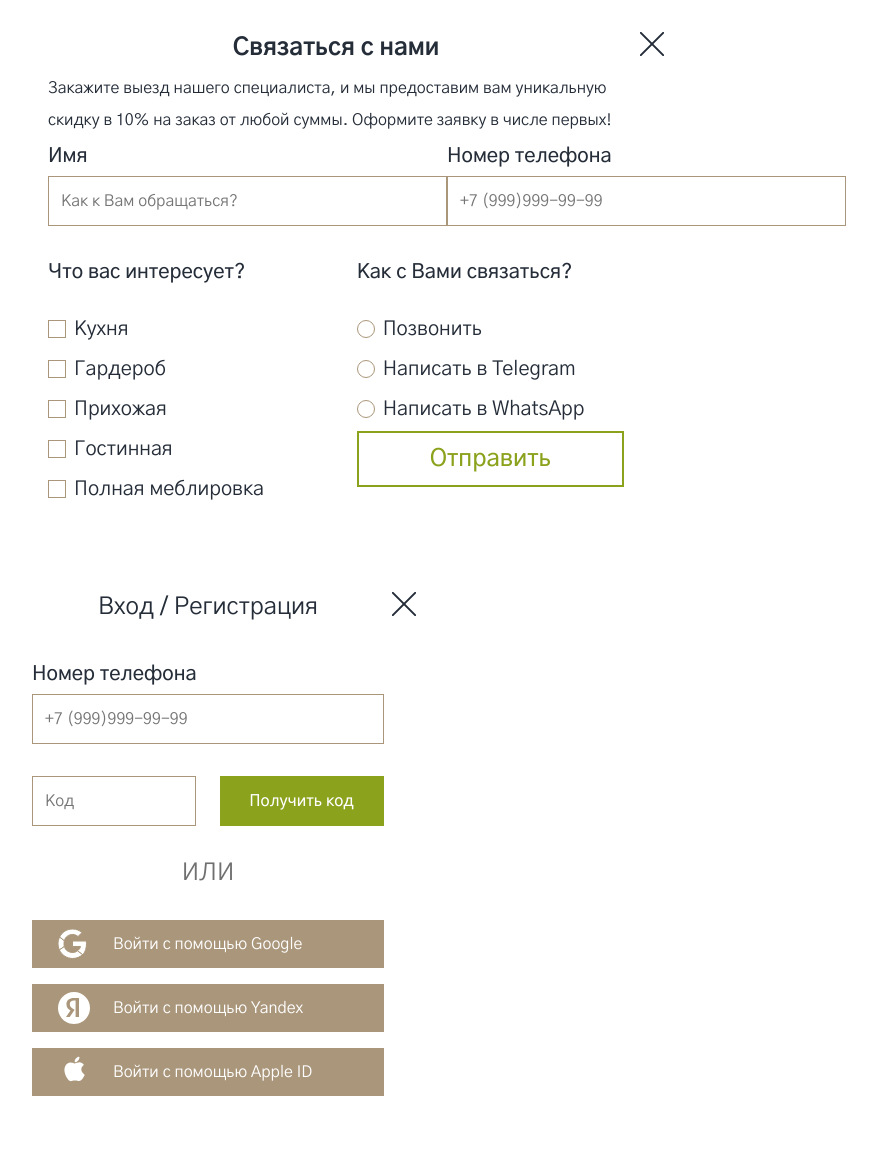
After one commit to juliakarabasova/megahackathon_istok_22, a Django app: template templates/connection.html in a window 1280 px wide. The commit adds this page. Shown: the whole page, without its empty margins (24-901 px from the left). Run offline with Django 5.2, Linux system fonts and the light colour scheme; the template is opened without the code that fills it, so the values that code supplies are empty.

Commit message:
style connect

```diff
--- /dev/null
+++ b/static/styleconnection.css
@@ -0,0 +1,292 @@
+* {
+    padding: 0;
+    margin: 0;
+    box-sizing: border-box;
+    font-family: "Gothic A1", sans-serif;
+}
+
+input[type="checkbox"] {
+    appearance: none;
+    background: #fff;
+    border: 1px solid #AA967B;
+    height: 18px;
+    width: 18px;
+    position: relative;
+}
+
+input[type="radio"] {
+    appearance: none;
+    background: #fff;
+    border-radius: 8px;
+    border: 1px solid #AA967B;
+    height: 18px;
+    width: 18px;
+    border-radius: 100%;
+    position: relative;
+}
+
+  input[type="radio"]::before,
+  input[type="checkbox"]::before{
+  content: "";
+  position: absolute;
+  margin: auto;
+  left: 0;
+  right: 0;
+  bottom: 0;
+  overflow: hidden;
+  top: 0;
+}
+
+input[type="radio"]:checked::before {
+    border: 5px solid transparent;
+    border-radius: 100%;
+    background: #AA967B;
+    margin: 2px;
+}
+
+input[type="checkbox"]:checked::before {
+    border-right: 5px solid #AA967B;
+    border-bottom: 6px solid #AA967B;
+    height: 90%;
+    width: 30%;
+    transform: rotate(50deg) translateY(-20%) translateX(-10%);
+}
+
+.close__connection {
+    position: absolute;
+    margin: 8px 0 0 592px;
+    cursor: pointer;
+}
+
+.wrapper {
+    width: 720px;
+    height: 568px;
+    padding: 24px 72px 48px;
+    border-radius: 16px;
+    background: #FFF;
+}
+
+.connection__title {
+    text-align: center;
+    color: #252D39;
+    font-size: 24px;
+    font-style: normal;
+    font-weight: 700;
+    line-height: 200%;
+}
+
+.connection__text {
+    max-width: 576px;
+    margin: 0 auto;
+    color: #252D39;
+    font-size: 16px;
+    font-style: normal;
+    font-weight: 400;
+    line-height: 200%;
+}
+
+.connection__wrapper {
+    display: flex;
+    justify-content: space-between;
+    margin-bottom: 26px;
+}
+
+.connection__field {
+    display: flex;
+    flex-direction: column;
+}
+
+.connection__head {
+    color: #252D39;
+    font-size: 20px;
+    font-style: normal;
+    font-weight: 500;
+    line-height: 200%;
+}
+
+.connection__input {
+    display: inline-flex;
+    padding: 8px 56px 8px 12px;
+    align-items: center;
+    border: 1px solid #AA967B;
+    color: #707070;
+    font-size: 16px;
+    font-style: normal;
+    font-weight: 400;
+    line-height: 200%;
+}
+
+.connection__help {
+    display: flex;
+    flex-direction: column;
+    border: 0;
+}
+
+.connection__help_checkboxRadio {
+    margin-bottom: 17px;
+}
+
+.connection__label {
+    display: flex;
+    align-items: center;
+    gap: 8px;
+    color: #252D39;
+    font-size: 20px;
+    font-style: normal;
+    font-weight: 300;
+    line-height: 200%;
+}
+
+.connection__btn {
+    display: inline-flex;
+    padding: 2px 71px;
+    margin-top: 2px;
+    justify-content: center;
+    align-items: center;
+    flex-shrink: 0;
+    border: 2px solid #8BA21D;
+    background: #FFF;
+    color: #8BA21D;
+    font-size: 24px;
+    font-style: normal;
+    font-weight: 500;
+    line-height: 200%;
+    cursor: pointer;
+}
+
+.loginRegistration {
+    width: 464px;
+    height: 600px;
+    padding: 24px 56px 76px;
+    border-radius: 16px;
+    background: #FFF;
+}
+
+.loginRegistration__close {
+    position: absolute;
+    margin-left: 360px;
+    cursor: pointer;
+}
+
+.loginRegistration__title {
+    margin-bottom: 32px;
+    color: #252D39;
+    text-align: center;
+    font-size: 24px;
+    font-style: normal;
+    font-weight: 400;
+    line-height: normal;
+}
+
+.loginRegistration__numPhone {
+    display: flex;
+    flex-direction: column;
+}
+
+.loginRegistration__head {
+    color:#252D39;
+    font-size: 20px;
+    font-style: normal;
+    font-weight: 500;
+    line-height: 200%;
+}
+
+.loginRegistration__phone {
+    display: flex;
+    width: 164px;
+    padding: 8px 0px 8px 12px;
+    align-items: center;
+    border: 1px solid #AA967B;
+    color: #707070;
+    font-size: 16px;
+    font-style: normal;
+    font-weight: 400;
+    line-height: 200%;
+}
+
+.loginRegistration__input {
+    display: inline-flex;
+    padding: 8px 0 8px 12px;
+    align-items: center;
+    color: #252D39;
+    font-size: 16px;
+    font-style: normal;
+    font-weight: 400;
+    line-height: 200%;
+    border: 1px solid #AA967B;
+    font-size: 16px;
+    font-style: normal;
+    font-weight: 400;
+    line-height: 200%;
+}
+
+.loginRegistration__code {
+    display: flex;
+    gap: 24px;
+    margin-top: 32px;
+}
+
+.loginRegistration__take {
+    display: inline-flex;
+    padding: 8px 30px 8px 29px;
+    width: 164px;
+    justify-content: center;
+    align-items: center;
+    background: #8BA21D;
+    border: 0;
+    color: #FFF;
+    font-size: 16px;
+    font-style: normal;
+    font-weight: 500;
+    line-height: 200%;
+    cursor: pointer;
+}
+
+.loginRegistration__or {
+    display: block;
+    text-align: center;
+    margin: 32px 0;
+    color: #707070;
+    text-align: center;
+    font-size: 24px;
+    font-style: normal;
+    font-weight: 275;
+    line-height: normal;
+}
+
+.loginRegistration__btn {
+    width: 100%;
+    display: inline-flex;
+    align-items: flex-start;
+    gap: 25px;
+    padding: 8px 0;
+    flex-shrink: 0;
+    border: 0;
+    background: #AA967B;
+    color: #FFF;
+    text-align: center;
+    font-size: 16px;
+    font-style: normal;
+    font-weight: 400;
+    line-height: 200%;
+    cursor: pointer;
+}
+
+.loginRegistration__box {
+    display: flex;
+    flex-direction: column;
+    gap: 16px;
+}
+
+.loginRegistration__btn_google {
+    padding-left: 24px;
+}
+
+.loginRegistration__btn_yandex {
+    padding-left: 26px;
+    gap: 23px;
+}
+
+.loginRegistration__btn_apple {
+    padding-left: 30px;
+}
--- /dev/null
+++ b/templates/connection.html
@@ -0,0 +1,96 @@
+<!DOCTYPE html>
+<html lang="ru">
+<head>
+    <meta charset="UTF-8">
+    <meta name="viewport" content="width=device-width, initial-scale=1.0">
+    <link rel="stylesheet" href="../static/styleconnection.css">
+    <link rel="preconnect" href="https://fonts.googleapis.com">
+    <link rel="preconnect" href="https://fonts.gstatic.com" crossorigin>
+    <link href="https://fonts.googleapis.com/css2?family=Gothic+A1:wght@400;500;700;800;900&display=swap" rel="stylesheet">
+    <title>Document</title>
+</head>
+<body>
+    <main>
+        <div class="wrapper">
+            <img class="close__connection" src="../static/styleconnection/close.svg">
+            <article class="connection">
+                <h1 class="connection__title">Связаться с нами</h1>
+                <p class="connection__text">Закажите выезд нашего специалиста, и мы предоставим вам уникальную скидку в 10% на заказ от любой суммы. Оформите заявку в числе первых!</p>
+                <section class="connection__wrapper">
+                    <form class="connection__field">
+                        <label class="connection__head">Имя</label>
+                        <input class="connection__input" type="text" placeholder="Как к Вам обращаться?">
+                    </form>
+                    <form class="connection__field">
+                        <label class="connection__head">Номер телефона</label>
+                        <input class="connection__input" type="text" placeholder="+7 (999)999-99-99">
+                    </form>
+                </section>
+                <section class="connection__wrapper">
+                    <form class="connection__dataInput" method="post">
+                        <fieldset class="connection__help">
+                            <legend class="connection__head connection__help_checkboxRadio">Что вас интересует?</legend>
+                            <label class="connection__label">
+                                <input class="" type="checkbox" name="level">
+                                Кухня
+                            </label>
+                            <label class="connection__label">
+                                <input class="" type="checkbox" name="level">
+                                Гардероб
+                            </label>
+                            <label class="connection__label">
+                                <input class="" type="checkbox" name="level">
+                                Прихожая
+                            </label>
+                            <label class="connection__label">
+                                <input class="" type="checkbox" name="level">
+                                Гостинная
+                            </label>
+                            <label class="connection__label">
+                                <input class="" type="checkbox" name="level">
+                                Полная меблировка
+                            </label>
+                        </fieldset>
+                    </form>
+                    <form class="connection__dataInput" method="post">
+                        <fieldset class="connection__help">
+                            <legend class="connection__head connection__help_checkboxRadio">Как с Вами связаться?</legend>
+                            <label class="connection__label">
+                                <input class="" type="radio" name="level">
+                                Позвонить
+                            </label>
+                            <label class="connection__label">
+                                <input class="" type="radio" name="level">
+                                Написать в Telegram
+                            </label>
+                            <label class="connection__label">
+                                <input class="" type="radio" name="level">
+                                Написать в WhatsApp
+                            </label>
+                            <input class="connection__btn" type="button" value="Отправить">
+                        </fieldset>
+                    </form>
+                </section>
+            </article>
+        </div>
+        <article class="loginRegistration">
+            <img class="loginRegistration__close" src="../static/styleconnection/close.svg">
+            <h1 class="loginRegistration__title">Вход / Регистрация</h1>
+            <form class="loginRegistration__numPhone">
+                <label class="loginRegistration__head">Номер телефона</label>
+                <input class="loginRegistration__input" type="text" placeholder="+7 (999)999-99-99">
+            </form>
+            <form class="loginRegistration__code">
+                <input class="loginRegistration__phone" type="text" placeholder="Код">
+                <input class="loginRegistration__take" type="button" value="Получить код">
+            </form>
+            <span class="loginRegistration__or">ИЛИ</span>
+            <div class="loginRegistration__box">
+                <button class="loginRegistration__btn loginRegistration__btn_google"><img src="../static/styleconnection/google.svg">Войти с помощью Google</button>
+                <button class="loginRegistration__btn loginRegistration__btn_yandex"><img src="../static/styleconnection/yandex.svg">Войти с помощью Yandex</button>
+                <button class="loginRegistration__btn loginRegistration__btn_apple"><img src="../static/styleconnection/apple.svg">Войти с помощью Apple ID</button>
+            </div>
+        </article>
+    </main>
+</body>
+</html>
```
Also changed, not shown: static/main__style.css (+4 -4 lines), static/styleconnection/apple.svg (added), static/styleconnection/close.svg (added), static/styleconnection/google.svg (added), static/styleconnection/yandex.svg (added).
